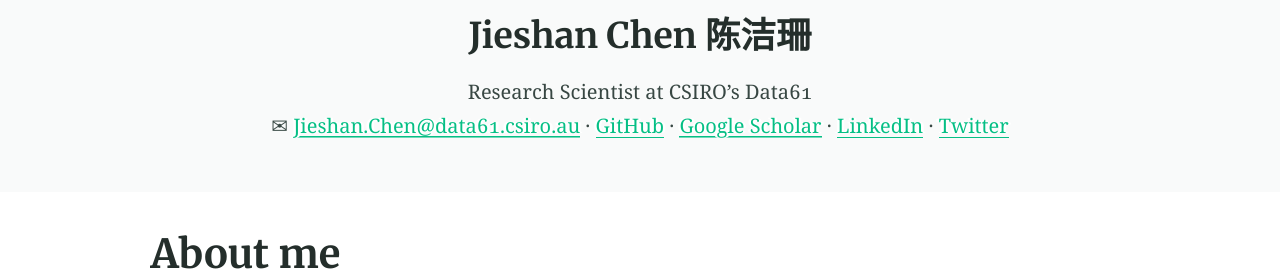
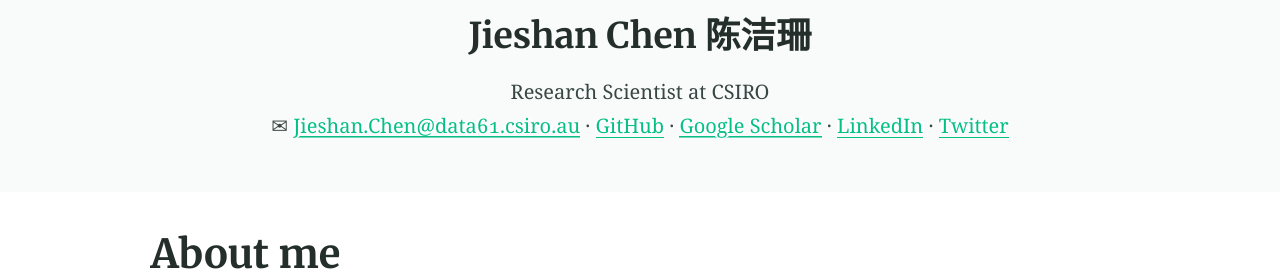
Before and after one commit to chenjshnn/chenjshnn.github.io, a Jekyll site: the page built from index.md, in a window 1280 px wide and 900 px high. Shown: the part 287-560 px from the top of the window. Built offline with Jekyll 4.4.1, drawn with Linux system fonts in a browser that asks for light colours; part of the change alters nothing that is shown.

Commit message:
Fix formatting and update excerpt in index.md

```diff
--- a/index.md
+++ b/index.md
@@ -3,14 +3,14 @@ title: About me
 feature_text: |
   <image height="200dp" width="200dp" src="/files/avatar2.jpg" style="border-radius: 50%;" />
   ## Jieshan Chen 陈洁珊
-  Research Scientist at CSIRO's Data61 <br>
+  Research Scientist at CSIRO <br>
   <span color="#f68140">&#9993;</span>  [Jieshan.Chen@data61.csiro.au](mailto:Jieshan.Chen@data61.csiro.au) ·
   <a  href="https://github.com/chenjshnn" color="#05BF85">GitHub</a> ·
   [Google Scholar](https://scholar.google.com/citations?user=slrzj8kAAAAJ&hl=en) ·
   [LinkedIn](https://www.linkedin.com/in/jieshan-chen-b27515161/) ·
   [Twitter](https://twitter.com/jieshanchen_)
 feature_image:
-excerpt: "I am currently a research scientist and UI intelligence team lead at CSIRO's Data61. Before joining Data61, I pursued my Ph.D. degree in computer science at Australian National University. My work lies in the fields of software engineering, deep learning, and human computer interaction. My main research topics are around **human-centred software engineering**, **software usability** and **UI engineering**. My long-term goal is to create intelligent software that co-evolves with people—understanding human intent, supporting collaboration, and ensuring transparency and trust.
+excerpt: "I am currently a research scientist and UI intelligence team lead at CSIRO. Before joining CSIRO, I obtained my Ph.D. degree in computer science at Australian National University. My work lies in the fields of software engineering, deep learning, and human computer interaction. My main research topics are around **human-centred software engineering**, **software usability** and **UI engineering**. My long-term goal is to create intelligent software that co-evolves with people—understanding human intent, supporting collaboration, and ensuring transparency and trust.
 Specifically, through UI engineering, my work aims to (1) advance human–AI collaboration through mutual intent clarification and adaptive understanding in software GUI design generation; (2) democratise the use of complex and intelligent software and AI regardless of expertise and ability; and (3) govern manipulative behaviours in digital interfaces. "
 ---
 
```
